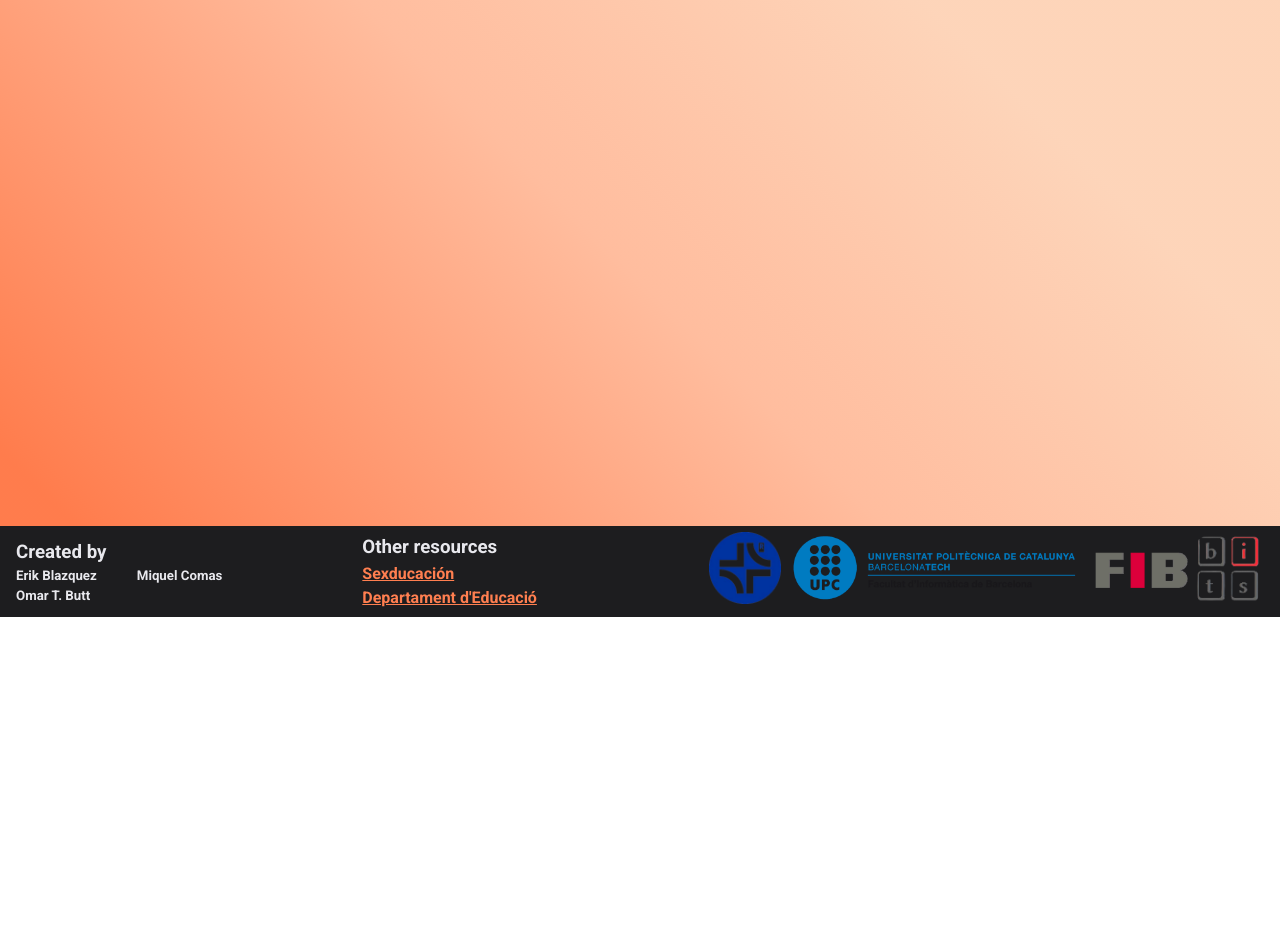
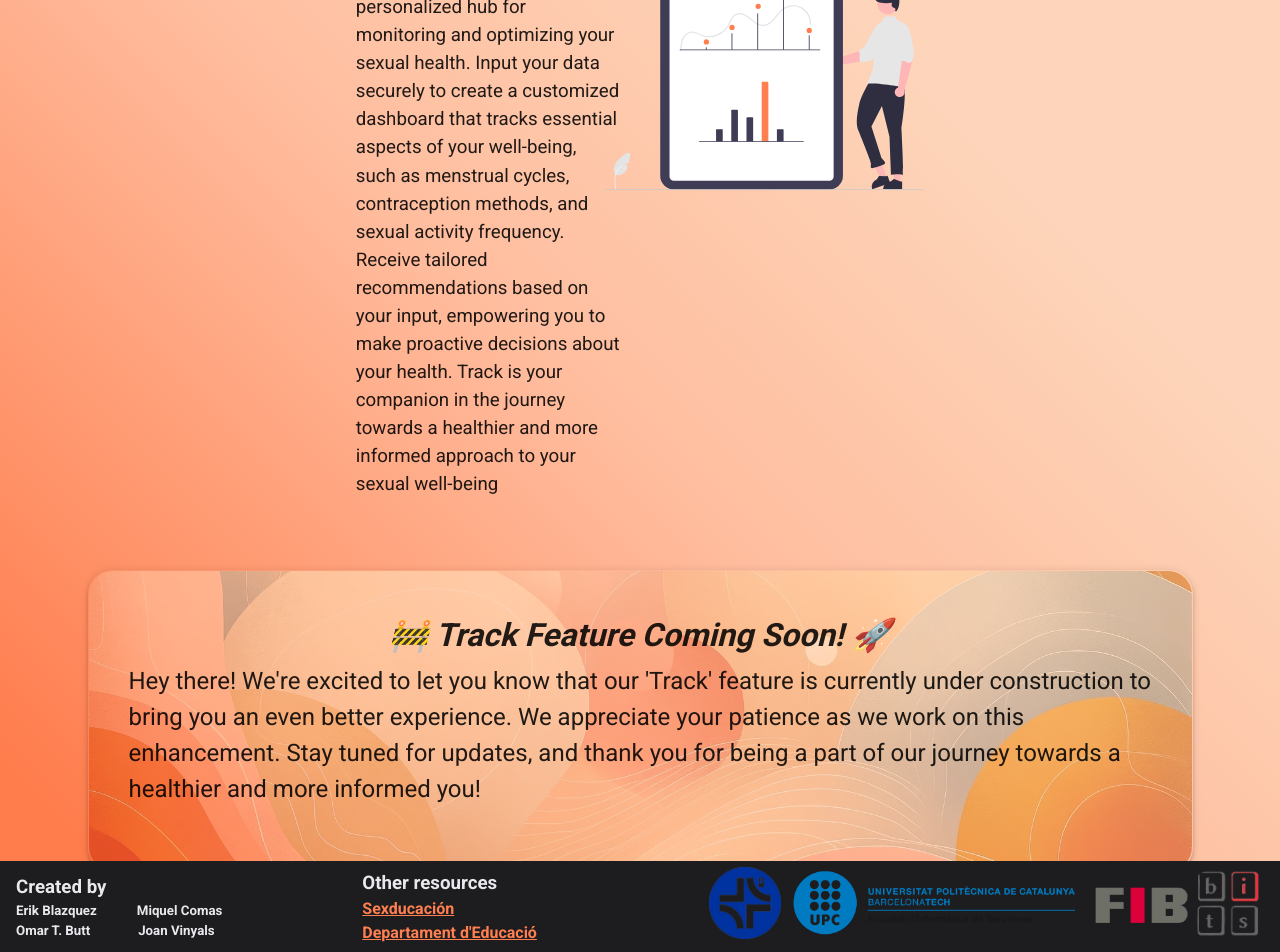
Before and after one commit to Omar-TBR/bitsxlamarato2023, a Vue app: page /track in a window 1280 px wide. Shown: the part 183-1135 px from the top of the page. Before the commit the page ends 800 px from the top, so only its background shows below. Built offline with nearby package versions, Linux system fonts and the light colour scheme.

Commit message:
many final changes

```diff
--- a/src/App.vue
+++ b/src/App.vue
@@ -37,7 +37,7 @@
           <router-link to="/">
             <v-img
               contain
-              :src="require('./assets/logo.svg')"
+              :src="require('@/assets/logo.svg')"
               transition="scale-transition"
               width="60"
             />
@@ -114,7 +114,11 @@
             <h5 class="mr-10">Erik Blazquez</h5>
             <h5>Miquel Comas</h5>
           </div>
-          <h5>Omar T. Butt</h5>
+          <div class="d-flex flex-row justify-start">
+            <h5 class="mr-12">Omar T. Butt</h5>
+            <h5>Joan Vinyals</h5>
+          </div>
+          <h5></h5>
         </v-col>
         <v-col>
           <h3>{{ $t("footer.resources") }}</h3>
--- a/src/locales/ca.json
+++ b/src/locales/ca.json
@@ -18,11 +18,21 @@
       }
     },
     "track": {
-
+      "title": "Seguiment",
+      "subtitle": "Et presentem Seguiment, el teu centre personalitzat per monitorar i optimitzar la teva salut sexual. Introdueix les teves dades de manera segura per crear un tauler personalitzat que registra aspectes essencials del teu benestar, com ara cicles menstruats, mètodes anticonceptius i freqüència d'activitat sexual. Rep recomanacions personalitzades basades en la teva informació, permetent-te prendre decisions proactives sobre la teva salut. Seguiment és el teu company en el viatge cap a un enfocament més saludable i informat de la teva salut sexual.",
+      "warningTitle": "¡Properament la Funció de Seguiment!",
+      "warningSubtitle": "¡Hola! Estem emocionats de informar-te que la nostra funció de 'Seguiment' està actualment en construcció per oferir-te una experiència encara millor. Agraïm la teva paciència mentre treballem en aquesta millora. Estigues atent a les actualitzacions i gràcies per ser part del nostre camí cap a un tu més saludable i informat."
     },
     "connect": {
-
+      "title": "Connectar",
+      "subtitle": "Embarca't en un viatge de diàleg obert i suport en aquesta secció. Aquest espai està dissenyat per a la participació anònima, oferint-te un fòrum on pots compartir lliurement les teves experiències, buscar consells i participar en discussions relacionades amb l'educació sexual. Connecta amb una comunitat de persones que estan navegant camins semblants, fes preguntes i contribueix a un entorn que fomenta la comprensió i l'empatia. La teva veu compta, i aquí s'escolta sense judici.",
+      "warningTitle": "¡Properament la Funció de Seguiment!",
+      "warningSubtitle": "¡Hola! Estem emocionats de informar-te que la nostra funció de 'Seguiment' està actualment en construcció per oferir-te una experiència encara millor. Agraïm la teva paciència mentre treballem en aquesta millora. Estigues atent a les actualitzacions i gràcies per ser part del nostre camí cap a un tu més saludable i informat."
     },
     "settings": {
+    },
+    "footer": {
+      "createdBy": "Creat per",
+      "resources": "Altres recursos"
     }
   }
--- a/src/locales/en.json
+++ b/src/locales/en.json
@@ -18,14 +18,19 @@
     }
   },
   "track": {
-
+    "title": "Track",
+    "subtitle": "Introducing Track, your personalized hub for monitoring and optimizing your sexual health. Input your data securely to create a customized dashboard that tracks essential aspects of your well-being, such as menstrual cycles, contraception methods, and sexual activity frequency. Receive tailored recommendations based on your input, empowering you to make proactive decisions about your health. Track is your companion in the journey towards a healthier and more informed approach to your sexual well-being",
+    "warningTitle": "Track Feature Coming Soon!",
+    "warningSubtitle": "Hey there! We're excited to let you know that our 'Track' feature is currently under construction to bring you an even better experience. We appreciate your patience as we work on this enhancement. Stay tuned for updates, and thank you for being a part of our journey towards a healthier and more informed you!"
   },
   "connect": {
-
+    "title": "Connect",
+    "subtitle": "Embark on a journey of open discourse and support in this section. This space is designed for anonymous engagement, providing a forum where you can freely share your experiences, seek advice, and participate in discussions related to sexual education. Connect with a community of individuals navigating similar paths, ask questions, and contribute to an environment that fosters understanding and empathy. Your voice matters, and here, it is heard without judgment!",
+    "warningTitle": "Track Feature Coming Soon!",
+    "warningSubtitle": "Hey there! We're excited to let you know that our 'Track' feature is currently under construction to bring you an even better experience. We appreciate your patience as we work on this enhancement. Stay tuned for updates, and thank you for being a part of our journey towards a healthier and more informed you!"
   },
-    "settings": {
-    },
-    "footer":{
+  "settings": {},
+  "footer": {
     "createdBy": "Created by",
     "resources": "Other resources"
   }
--- a/src/locales/es.json
+++ b/src/locales/es.json
@@ -18,14 +18,20 @@
     }
   },
   "track": {
-
+    "title": "Seguimiento",
+    "subtitle": "Te presentamos Seguimiento, tu centro personalizado para monitorear y optimizar tu salud sexual. Ingresa tus datos de manera segura para crear un panel personalizado que registra aspectos esenciales de tu bienestar, como ciclos menstruales, métodos anticonceptivos y frecuencia de actividad sexual. Recibe recomendaciones personalizadas basadas en tu información, permitiéndote tomar decisiones proactivas sobre tu salud. Seguimiento es tu compañero en el viaje hacia un enfoque más saludable e informado de tu bienestar sexual.",
+    "warningTitle": "¡Próximamente la Función de Seguimiento!",
+    "warningSubtitle": "¡Hola! Estamos emocionados de informarte que nuestra función de 'Seguimiento' está actualmente en construcción para brindarte una experiencia aún mejor. Agradecemos tu paciencia mientras trabajamos en esta mejora. Mantente atento a las actualizaciones y gracias por ser parte de nuestro camino hacia un tú más saludable e informado."
   },
   "connect": {
-
+    "title": "Conectar",
+    "subtitle": "Embárcate en un viaje de diálogo abierto y apoyo en esta sección. Este espacio está diseñado para participación anónima, brindándote un foro donde puedes compartir libremente tus experiencias, buscar consejos y participar en discusiones relacionadas con la educación sexual. Conéctate con una comunidad de personas que están navegando caminos similares, haz preguntas y contribuye a un entorno que fomenta la comprensión y la empatía. Tu voz importa, y aquí se escucha sin juicio.",
+    "warningTitle": "¡Próximamente la Función de Seguimiento!",
+    "warningSubtitle": "¡Hola! Estamos emocionados de informarte que nuestra función de 'Seguimiento' está actualmente en construcción para brindarte una experiencia aún mejor. Agradecemos tu paciencia mientras trabajamos en esta mejora. Mantente atento a las actualizaciones y gracias por ser parte de nuestro camino hacia un tú más saludable e informado."
   },
-    "settings": {
-    },
-    "footer":{
-        "createdBy": "Creado por"
+  "settings": {},
+  "footer": {
+    "createdBy": "Creado por",
+    "resources": "Otros recursos"
   }
 }
--- a/src/views/ConnectView.vue
+++ b/src/views/ConnectView.vue
@@ -5,16 +5,9 @@
       <v-col cols="5">
         <div class="d-flex flex-row justify-center">
           <div class="text-left mr-n5">
-            <h1 class="display-1 font-weight-bold pt-5 pb-3">Connect</h1>
+            <h1 class="display-1 font-weight-bold pt-5 pb-3">  {{ $t("connect.title") }}</h1>
             <h3 class="font-weight-regular">
-              Embark on a journey of open discourse and support in this section.
-              This space is designed for anonymous engagement, providing a forum
-              where you can freely share your experiences, seek advice, and
-              participate in discussions related to sexual education. Connect
-              with a community of individuals navigating similar paths, ask
-              questions, and contribute to an environment that fosters
-              understanding and empathy. Your voice matters, and here, it is
-              heard without judgment!
+              {{ $t("connect.subtitle") }}
             </h3>
           </div>
           <v-img
--- a/src/views/HomeView.vue
+++ b/src/views/HomeView.vue
@@ -2,6 +2,13 @@
   <v-container class="mb-15">
     <v-row class="text-center">
       <v-col cols="12">
+        <v-img
+        :src="require('@/assets/backgrounds/lines.png')"
+        cover
+        class="pt-5"
+        height="600"
+        style="opacity: 0.8"
+        >
         <v-img
           :src="require('@/assets/logo.svg')"
           class="my-8 fullLogo shadow"
@@ -9,9 +16,11 @@
           height="300"
           :style="{ opacity: logoOpacity, transform: `scale(${logoScale})` }"
         />
-        <h1 class="display-2 font-weight-bold mb-10">
+        <h1 class="display-2 font-weight-medium mb-10">
           {{ $t("home.slogan") }}
         </h1>
+      </v-img>
+
         <v-row class="my-10">
           <v-col
             v-for="button in buttons"
@@ -32,7 +41,7 @@
                   <v-col cols="12" class="text-right title">
                     <h2 class="mb-10">
                       {{ $t("home.buttons." + button.title + ".title") }}
-                    </h2>
+                    </h2>Other resources
                     <h5 class="subtitle font-weight-regular">
                       {{ $t("home.buttons." + button.title + ".subtitle") }}
                     </h5>
--- a/src/views/TrackView.vue
+++ b/src/views/TrackView.vue
@@ -0,0 +1,49 @@
+<template>
+  <v-container>
+    <v-row class="mb-15">
+      <v-spacer></v-spacer>
+      <v-col cols="6">
+        <div class="d-flex flex-row justify-center">
+          <div class="text-left mr-n5">
+            <h1 class="display-1 font-weight-bold pt-5 pb-3">
+              {{ $t("track.title") }}
+            </h1>
+            <h3 class="font-weight-regular">
+              {{ $t("track.subtitle") }}
+            </h3>
+          </div>
+          <v-img
+            :src="require('@/assets/clipart/data.svg')"
+            height="300"
+            max-width="20rem"
+            contain
+            class="ml-1 mt-5"
+          />
+        </div>
+      </v-col>
+      <v-spacer></v-spacer>
+    </v-row>
+    <v-row class="px-10">
+      <v-card
+        class="text-left rounded-xxl text-card transparent mb-5 mini-hover-zoom"
+        elevation="3"
+        outlined
+      >
+        <v-img
+          :src="require('@/assets/backgrounds/semiback1.png')"
+          cover
+          height="300"
+          style="background-position: center center"
+          class="pa-10 background-img"
+        >
+          <h1 class="font-italic mb-1 text-center">
+            🚧 {{ $t("track.warningTitle") }} 🚀
+          </h1>
+          <h2 class="font-weight-regular">
+            {{ $t("track.warningSubtitle") }}
+          </h2>
+        </v-img>
+      </v-card>
+    </v-row>
+  </v-container>
+</template>
```
Also changed, not shown: src/assets/clipart/data.svg (added), 1 other file (tests, documents, lock files or other folders). Lines whose indentation alone changed are shown as unchanged.
